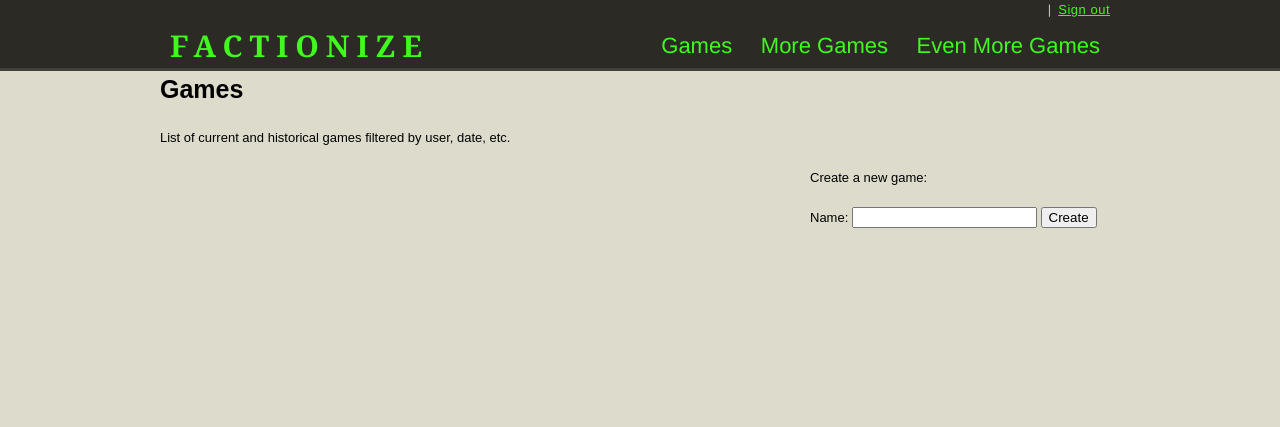
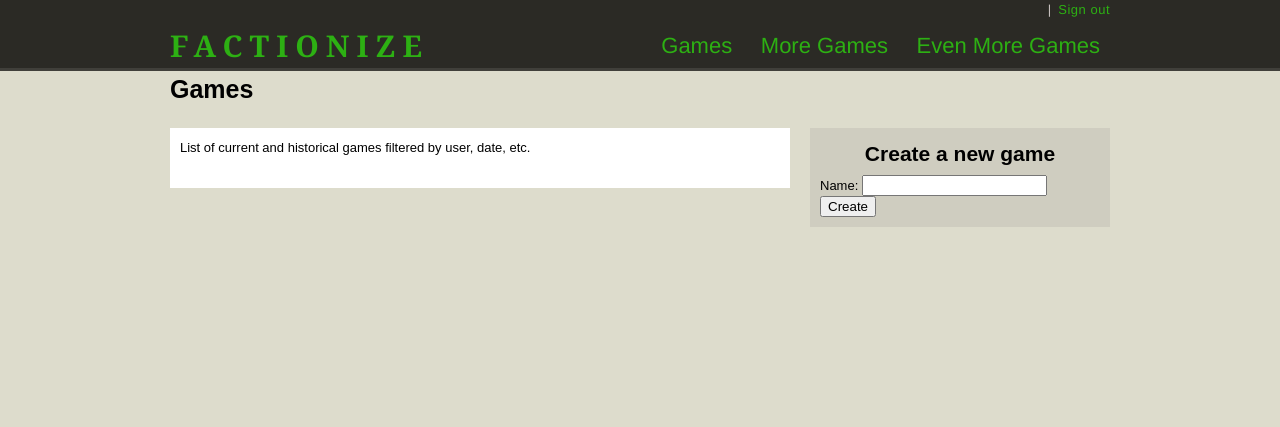
Before and after one commit to pull-requests/factionized, a Django app: template app/templates/game/list.html in a window 1280 px wide. Shown: the top 427 px of the page. Run offline with Django 3.2, Linux system fonts and the light colour scheme; the template is opened without the code that fills it, so the values that code supplies are empty; some libraries are stand-ins or nearby versions.

Commit message:
games list design updates.

```diff
--- a/app/templates/game/list.html
+++ b/app/templates/game/list.html
@@ -1,23 +1,27 @@
 {% extends 'shared/layouts/canvas.html' %}
 
 {% block canvas %}
-	<h1>Games</h1>
-	<p>List of current and historical games filtered by user, date, etc.</p>
+	<h1 class="grid_12">Games</h1>
     <div class="grid_4 push_8 sidebar">
+        <div class="tinywrapper">
             <form method="POST" action="/games">
-            <p>Create a new game:</p>
+                <h3>Create a new game</h3>
                 {% csrf_token %}
                 <label for="name">Name:</label>
                 <input type="text" name="name" id="name" />
                 <input type="submit" value="Create" />
             </form>
         </div>
-    <div class="grid_8 pull_4">
+    </div>
+    <div class="grid_8 pull_4" id="games-list">
+        <div class="tinywrapper">
+            <p>List of current and historical games filtered by user, date, etc.</p>
                 <ul>
                     {% for game in games %}
-            <li><a href="/games/{{game.uid}}">{{game.name}}</a></li>
+                    <li{% if forloop.first %} class="first"{% endif %}><a href="/games/{{game.uid}}">{{game.name}}</a></li>
                     {% endfor %}
                 </ul>
         </div>
+    </div>
     <div class="clear"></div>
 {% endblock %}
--- a/media/css/main.css
+++ b/media/css/main.css
@@ -10,9 +10,13 @@ body > #wrapper{
 	min-height:100%;
 }
 
-a { color: #008CD2; }
+a {
+    color: #008CD2;
+    text-decoration:none;
+}
 a:hover{
 	color:#004263;
+    text-decoration:underline;
 }
 a:visited {
 	color: auto;
@@ -147,10 +151,12 @@ a:visited {
 	clear:both;
 }
 #header a{
-	color:#40FC1C;
+	/*color:#40FC1C;*/
+    color:#2DB013;
 }
 #header a:hover{
-	color:#2DB013;
+	/*color:#2DB013;*/
+    color:#40FC1C;
 }
 #header a#masthead{
 	font-size:30px;
@@ -181,3 +187,46 @@ a:visited {
 .main-nav a:hover{
 	background-color:#403F3A;
 }
+
+
+.tinywrapper{
+    padding:10px;
+}
+.tinwrapper{
+    -moz-border-radius:5px;
+    -webkit-border-radious5px;
+}
+
+#games-list{
+    background-color:#FFFFFF;
+}
+#games-list ul{
+    list-style:none;
+}
+#games-list ul li{
+    font-size:15px;
+    margin:0 0 3px;
+    padding:0 7px;
+    border-bottom:1px solid #CCC9B9;
+}
+#games-list ul li:hover{
+    background-color:#D7E2FF;
+}
+#games-list ul li.first{
+    border-top:1px solid #CCC9B9;
+}
+#games-list ul li a{
+    padding:10px 0;
+    display:block;
+    width:100%;
+}
+.sidebar{
+
+}
+.sidebar h3{
+    text-align:center;
+    margin-bottom:5px;
+}
+.sidebar .tinywrapper{
+    background-color:#cfcdc0;
+}
```
Also changed, not shown: app/templates/game/view.html (+7 -3 lines). Lines whose indentation alone changed are shown as unchanged.
